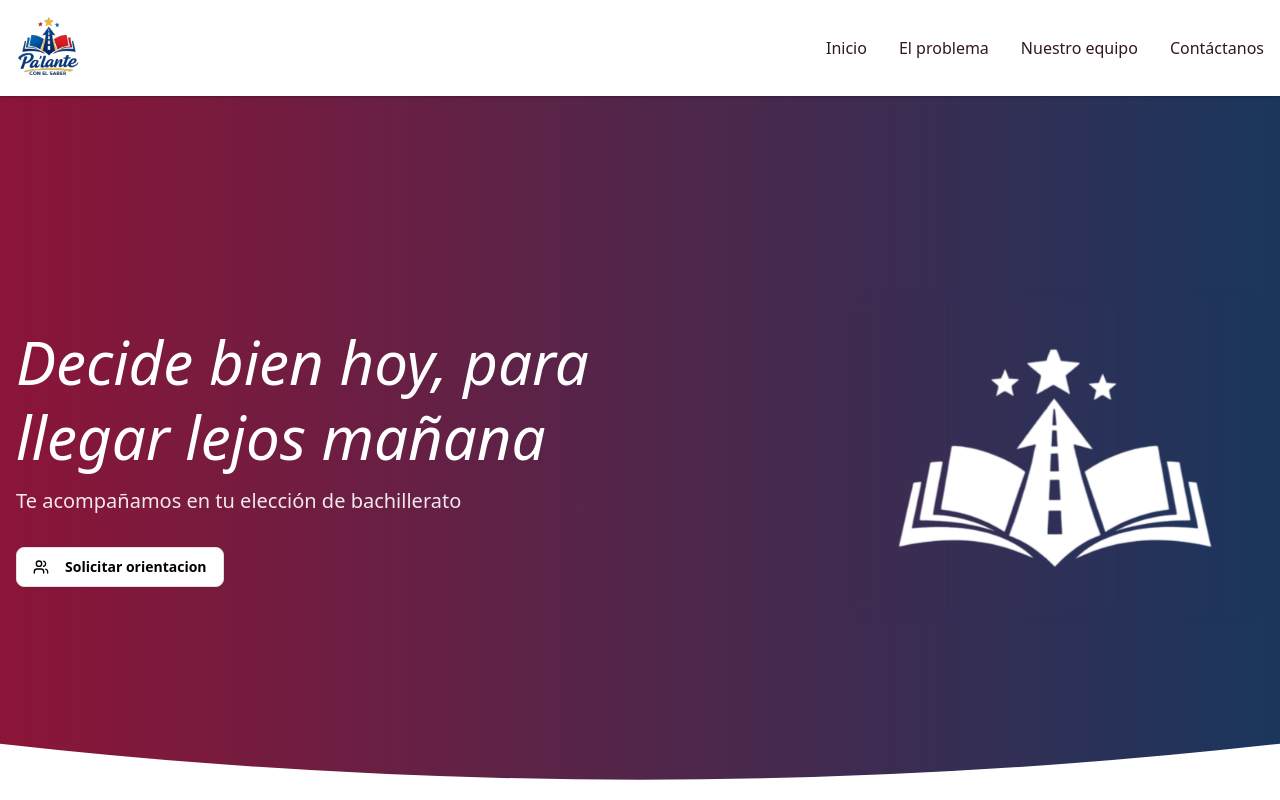
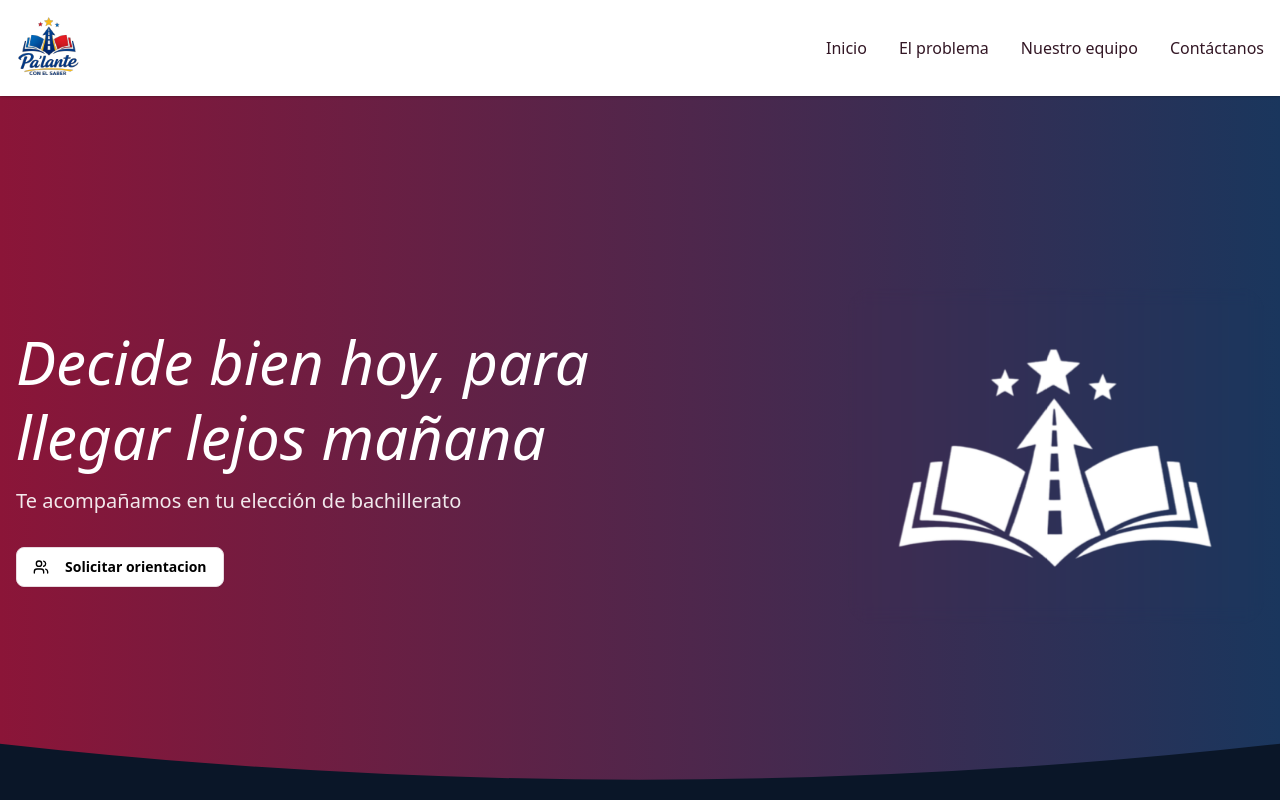
Before and after one commit to zRaidev/palante-con-el-saber-website, a Next.js app: page / in a window 1280 px wide. Shown: the top 800 px of the page. Built offline with nearby package versions, Linux system fonts and the light colour scheme.

Commit message:
Feat: Set background color for ChatPage and RootLayout for visual consistency

```diff
--- a/app/chat/page.tsx
+++ b/app/chat/page.tsx
@@ -2,7 +2,7 @@ import FrenChat from '@/components/Chat/FrenChat';
 
 export default function ChatPage() {
   return (
-    <main>
+    <main style={{ background: '#0a1628' }}>
       <FrenChat />
     </main>
   );
--- a/app/layout.tsx
+++ b/app/layout.tsx
@@ -29,8 +29,8 @@ export default function RootLayout({
   children: React.ReactNode
 }>) {
   return (
-    <html lang="es">
-      <body className="font-[system-ui] antialiased">
+    <html lang="es" style={{ backgroundColor: '#0a1628' }}>
+      <body className="font-[system-ui] antialiased" style={{ backgroundColor: '#0a1628' }}>
         {children}
         <Analytics />
       </body>
```
